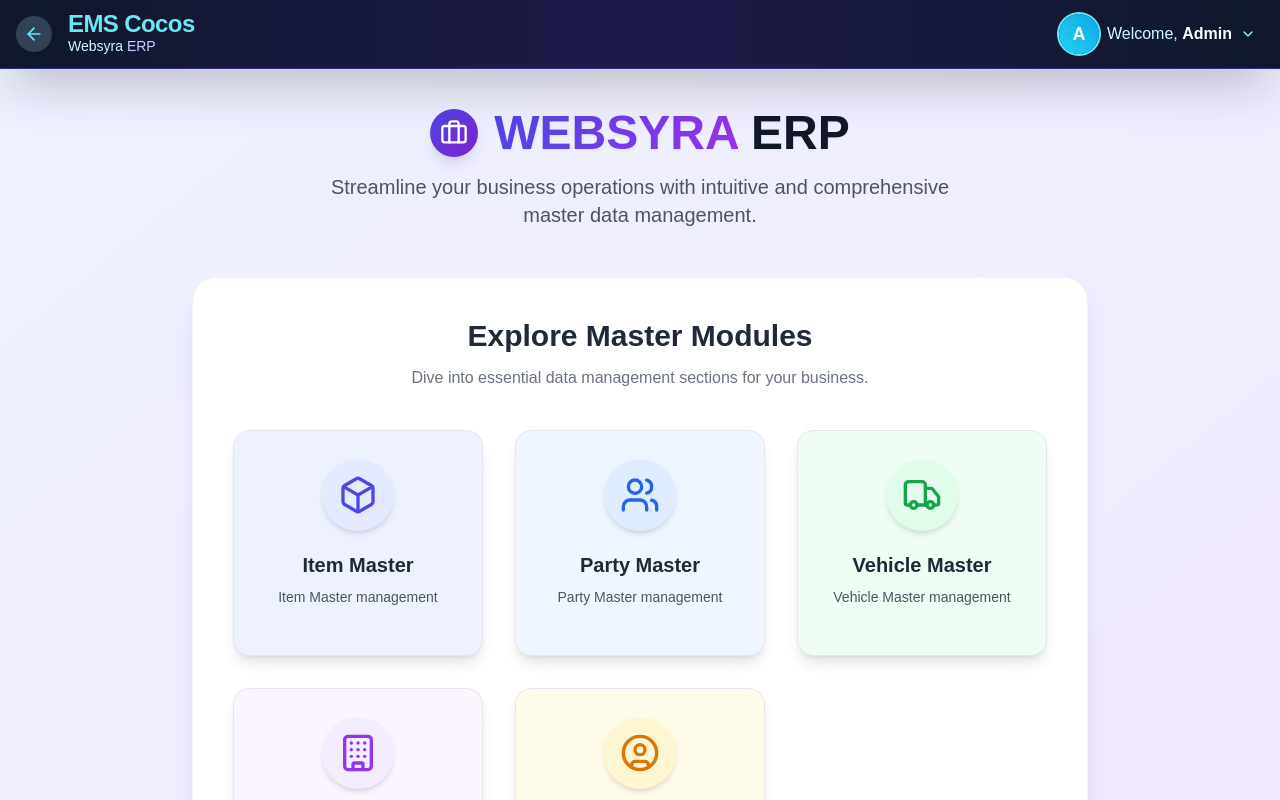
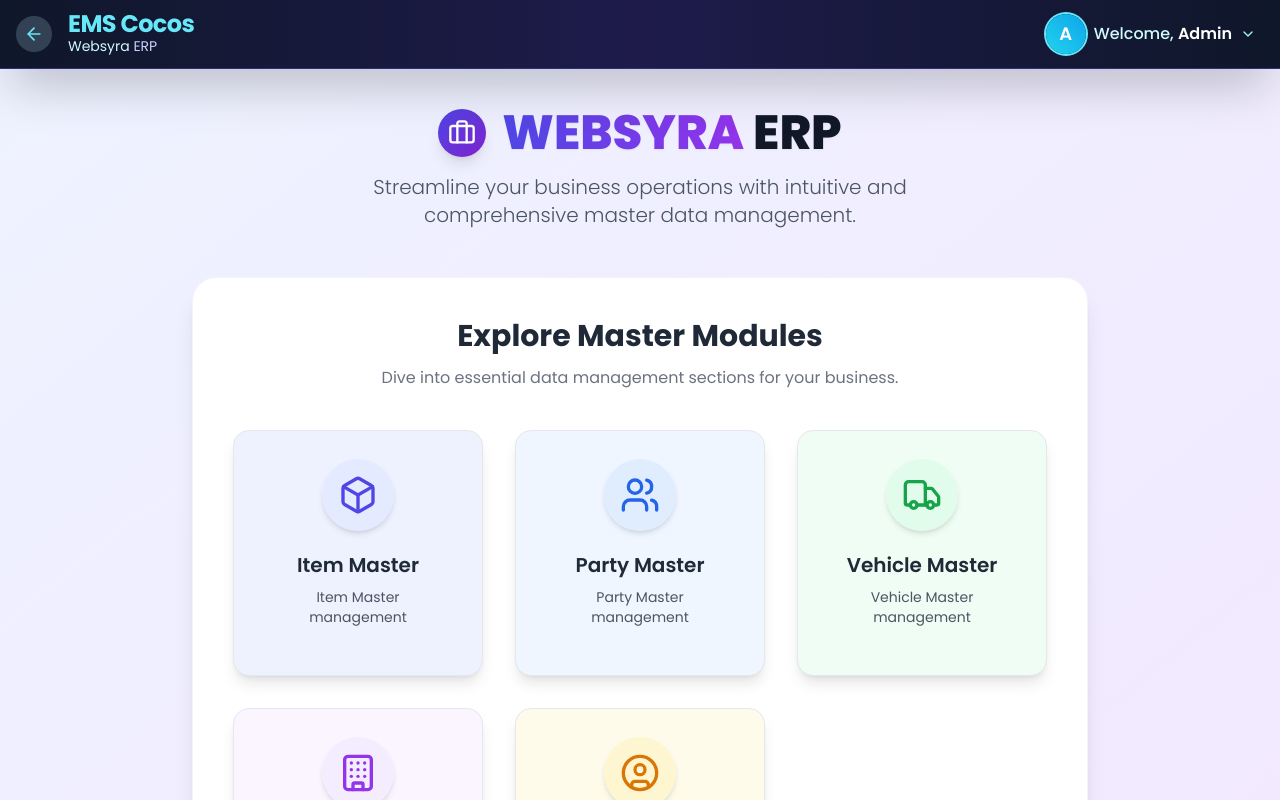
Before and after one commit to Narenselvan28/EMS-TEST, a React (Create React App) app: page /masters in a window 1280 px wide. Shown: the top 800 px of the page. Built offline with nearby package versions, Linux system fonts and the light colour scheme.

Commit message:
UI Betterrrrrrrrr

```diff
--- a/src/index.css
+++ b/src/index.css
@@ -2,15 +2,11 @@
 @tailwind components;
 @tailwind utilities;
 @import url('https://fonts.googleapis.com/css2?family=Poppins:ital,wght@0,100;0,200;0,300;0,400;0,500;0,600;0,700;0,800;0,900;1,100;1,200;1,300;1,400;1,500;1,600;1,700;1,800;1,900&display=swap');
-@import url('https://fonts.googleapis.com/css2?family=IBM+Plex+Sans:wght@400;500;600&display=swap');
 
 body {
-  font-family: 'IBM Plex Sans', sans-serif;
-  background-color: #f3f4f6; /* soft gray, ideal for clean UI */
+  font-family: 'Poppins', sans-serif;
+  background-color: #f3f4f6;
 }
-
-
-
 
 .leaguespartan{
   font-family: 'League Spartan',sans-serif;
```
